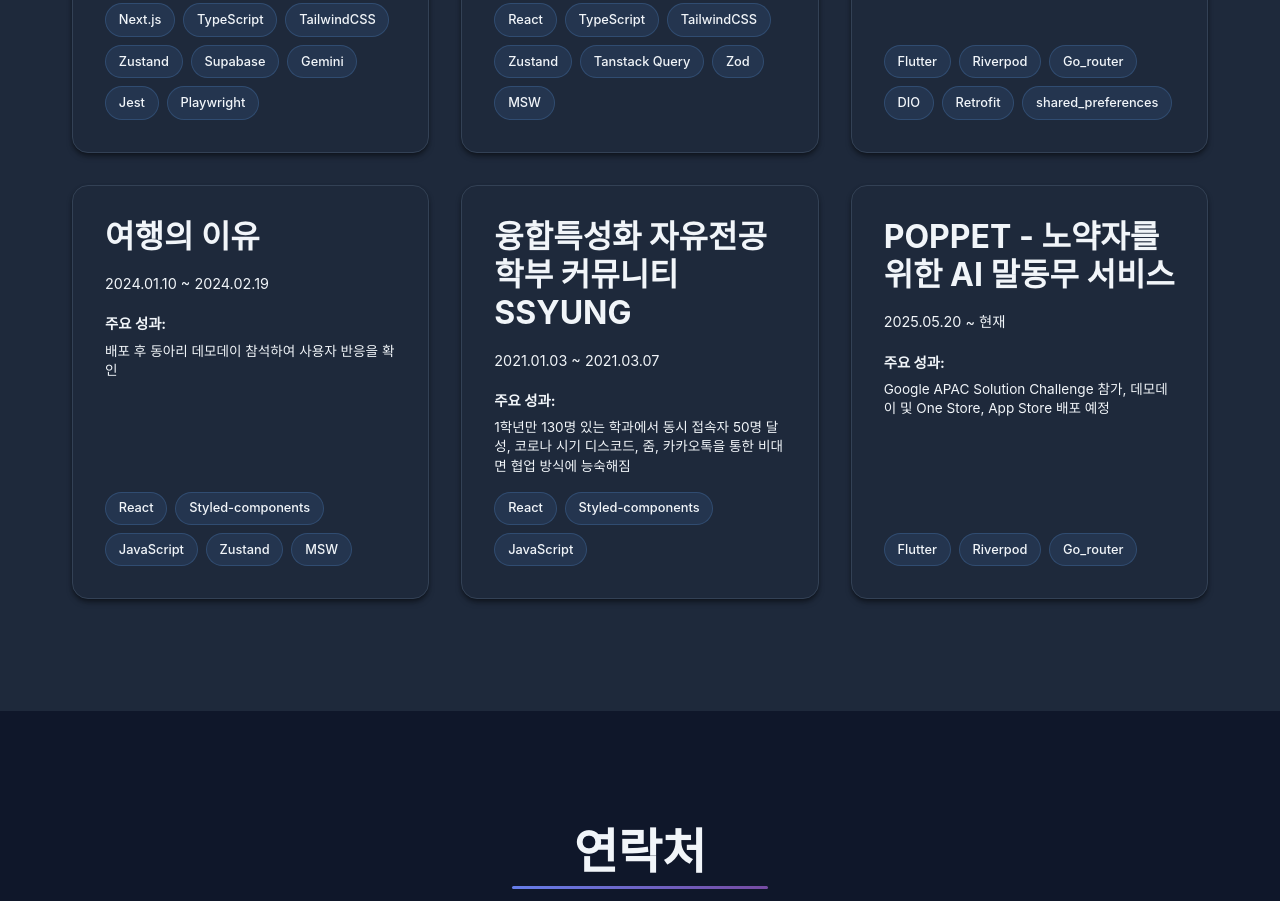
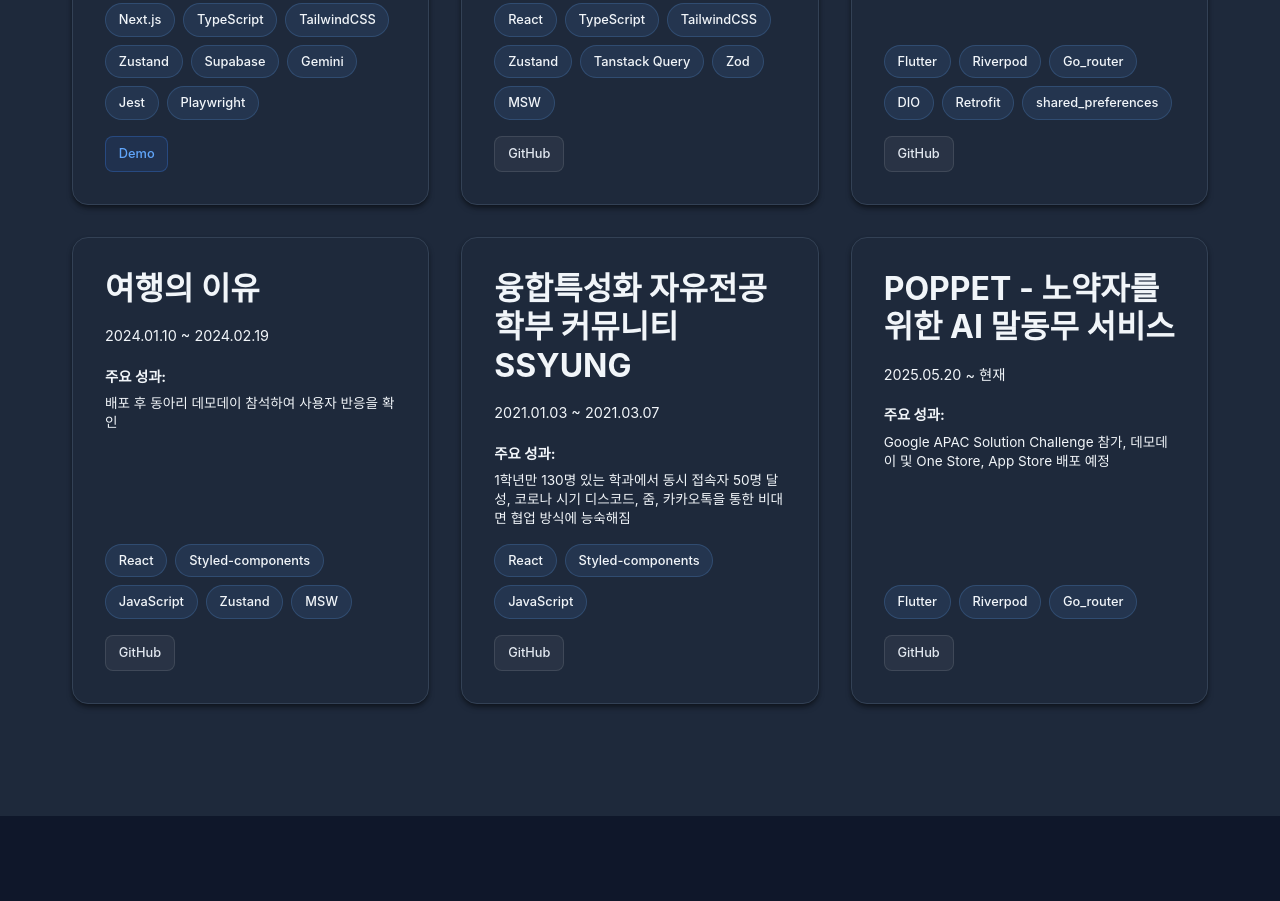
Before and after one commit to kimjunha1231/Portfolio, an Astro site: page / in a window 1280 px wide. Shown: the part 2465-3366 px from the top of the page. Built offline with nearby package versions, Linux system fonts and the light colour scheme; Astro itself is replaced by a stand-in of ours; a web font is replaced by a local one.

Commit message:
사이트 수정

```diff
--- a/src/components/ProjectsSection.astro
+++ b/src/components/ProjectsSection.astro
@@ -36,6 +36,32 @@ const sortedProjects = projects.sort((a, b) => a.data.order - b.data.order);
               {project.data.technologies.map((tech) => (
                 <span class="tech-tag">{tech}</span>
               ))}
+            </div>
+
+            <div
+              class="project-links"
+              style="margin-top: 1rem; display: flex; gap: 0.5rem; z-index: 10;"
+            >
+              {project.data.demo && (
+                <a
+                  href={project.data.demo}
+                  target="_blank"
+                  class="project-link-btn demo-link"
+                  onclick="event.stopPropagation()"
+                >
+                  Demo
+                </a>
+              )}
+              {project.data.github && (
+                <a
+                  href={project.data.github}
+                  target="_blank"
+                  class="project-link-btn github-link"
+                  onclick="event.stopPropagation()"
+                >
+                  GitHub
+                </a>
+              )}
             </div>
           </div>
         ))
@@ -155,4 +181,37 @@ const sortedProjects = projects.sort((a, b) => a.data.order - b.data.order);
   .project-link:hover {
     color: var(--primary-dark);
   }
+
+  .project-link-btn {
+    display: inline-flex;
+    align-items: center;
+    padding: 0.4rem 0.8rem;
+    border-radius: 0.5rem;
+    font-size: 0.8rem;
+    font-weight: 500;
+    text-decoration: none;
+    transition: all 0.2s ease;
+    border: 1px solid rgba(255, 255, 255, 0.1);
+  }
+
+  .demo-link {
+    background: rgba(59, 130, 246, 0.1);
+    color: #60a5fa;
+    border-color: rgba(59, 130, 246, 0.3);
+  }
+
+  .demo-link:hover {
+    background: rgba(59, 130, 246, 0.2);
+    transform: translateY(-2px);
+  }
+
+  .github-link {
+    background: rgba(255, 255, 255, 0.05);
+    color: #e2e8f0;
+  }
+
+  .github-link:hover {
+    background: rgba(255, 255, 255, 0.1);
+    transform: translateY(-2px);
+  }
 </style>
```
